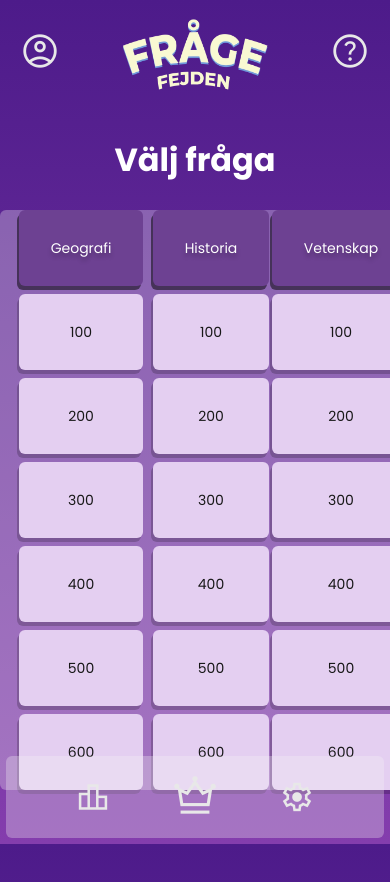
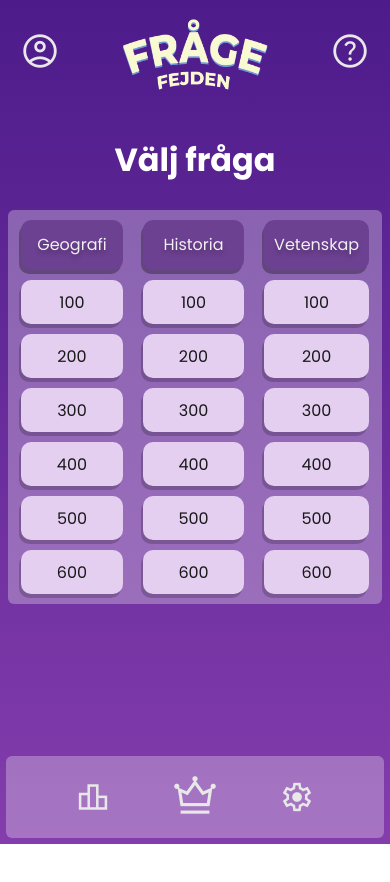
Before and after one commit to visceral89/Agil-Grupp-2, a Vue app: page /game in a window 390 px wide. Shown: the top 882 px of the page. After the commit the page ends 844 px from the top, so only its background shows below. Built offline with nearby package versions, Linux system fonts and the light colour scheme.

Commit message:
Fixat responsiviteten

```diff
--- a/src/components/GameBoard.vue
+++ b/src/components/GameBoard.vue
@@ -52,16 +52,6 @@ export default {
 </script>
 
 <style scoped>
-#game-wrapper {
-	min-height: 100%;
-	width: 100%;
-}
-
-h2,
-.category-card,
-.question-card {
-	line-height: normal;
-}
 h2 {
 	color: #fff;
 	text-align: center;
@@ -71,44 +61,46 @@ h2 {
 }
 #game-board {
 	display: grid;
-	grid-template-columns: repeat(3, 1fr);
+	grid-template-columns: repeat(3, auto);
 	grid-template-rows: auto;
 	align-items: center;
 	justify-items: center;
-
 	border-radius: 6px;
 	margin: auto;
 	text-align: center;
 	background-color: rgba(246, 246, 246, 0.3);
+	margin: 0.5rem;
+	padding: 0.6rem 0.2rem;
 }
 
 .category-column {
 	display: flex;
 	flex-direction: column;
-	gap: 0.5rem;
+	gap: 10px;
 }
 
-.category-card,
-.question-card {
-	margin: auto;
+.category-card {
+	background-color: var(--color-category-background);
+	text-shadow: 0 4px 4px rgba(0, 0, 0, 0.25);
+	box-shadow: var(--box-shadow);
+	border-radius: var(--border-radius);
+	min-width: 82px;
+	min-height: 44px;
 	display: flex;
 	justify-content: center;
 	align-items: center;
-	width: fit-content;
-	min-height: 44px;
-	border-radius: 6px;
-	font-size: 14px;
-	font-weight: 400;
-	width: 100%;
-	padding: 1rem;
-}
-.category-card {
-	background-color: #6d4192;
-	color: #fff;
-	text-shadow: 0 4px 4px rgba(0, 0, 0, 0.25);
-	box-shadow: -2px 4px 0 0 rgba(0, 0, 0, 0.5);
+	padding: 0.2rem 0.6rem;
 }
 
-@media (min-width: 580px) {
+@media (min-width: 500px) {
+	#game-board {
+		grid-column-gap: 10px;
+	}
+	.category-card {
+		min-width: 100px;
+	}
+	.category-column {
+		width: 100%;
+	}
 }
 </style>
--- a/src/components/QuestionCard.vue
+++ b/src/components/QuestionCard.vue
@@ -5,7 +5,7 @@
 export default {
 	props: ["question"],
 	data() {
-		return {};
+		return { isDisabeled: false };
 	},
 };
 </script>
@@ -14,5 +14,28 @@ export default {
 	background-color: #e4cff1;
 	color: #181818;
 	box-shadow: -2px 4px 0 0 rgba(0, 0, 0, 0.2);
+	min-width: 82px;
+	min-height: 44px;
+	border-radius: var(--border-radius);
+	display: flex;
+	justify-content: center;
+	align-items: center;
+	transition: var(--transition);
+}
+.question-card:hover {
+	background-color: #c99be5;
+	color: var(--color-neutral-light);
+}
+
+.disabeled {
+	background-color: #c99be5;
+	color: var(--color-neutral-light);
+	box-shadow: none;
+}
+
+@media (min-width: 500px) {
+	.question-card {
+		min-width: 100px;
+	}
 }
 </style>
```
